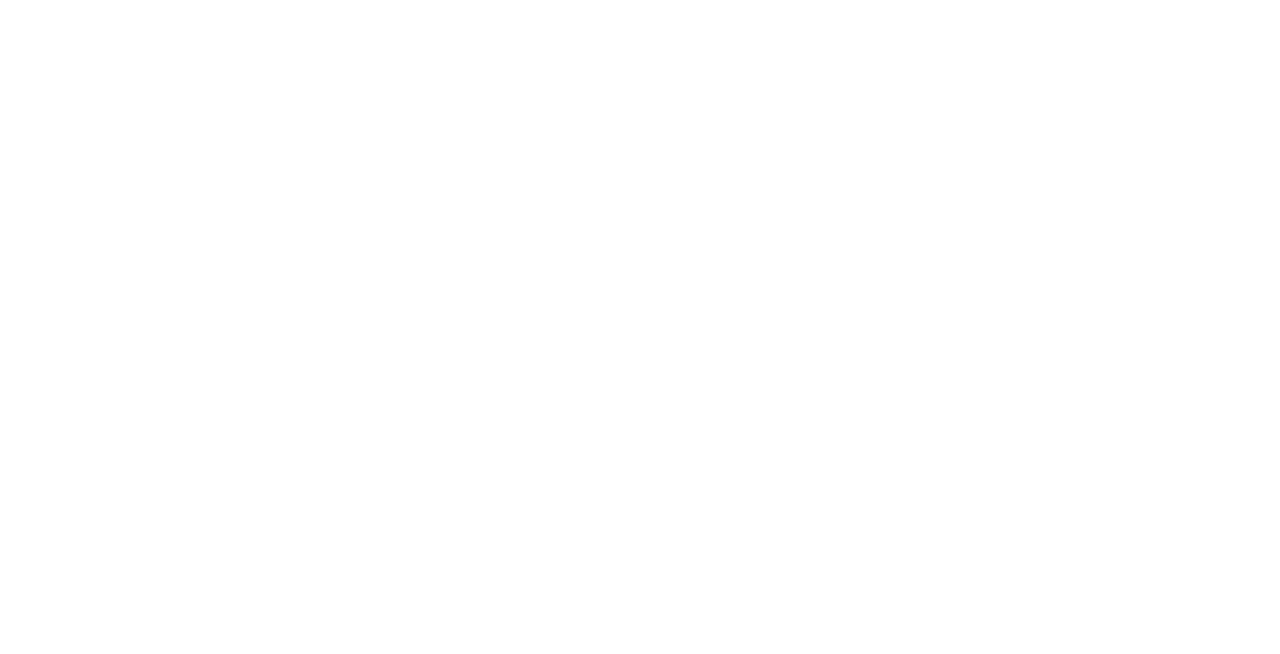
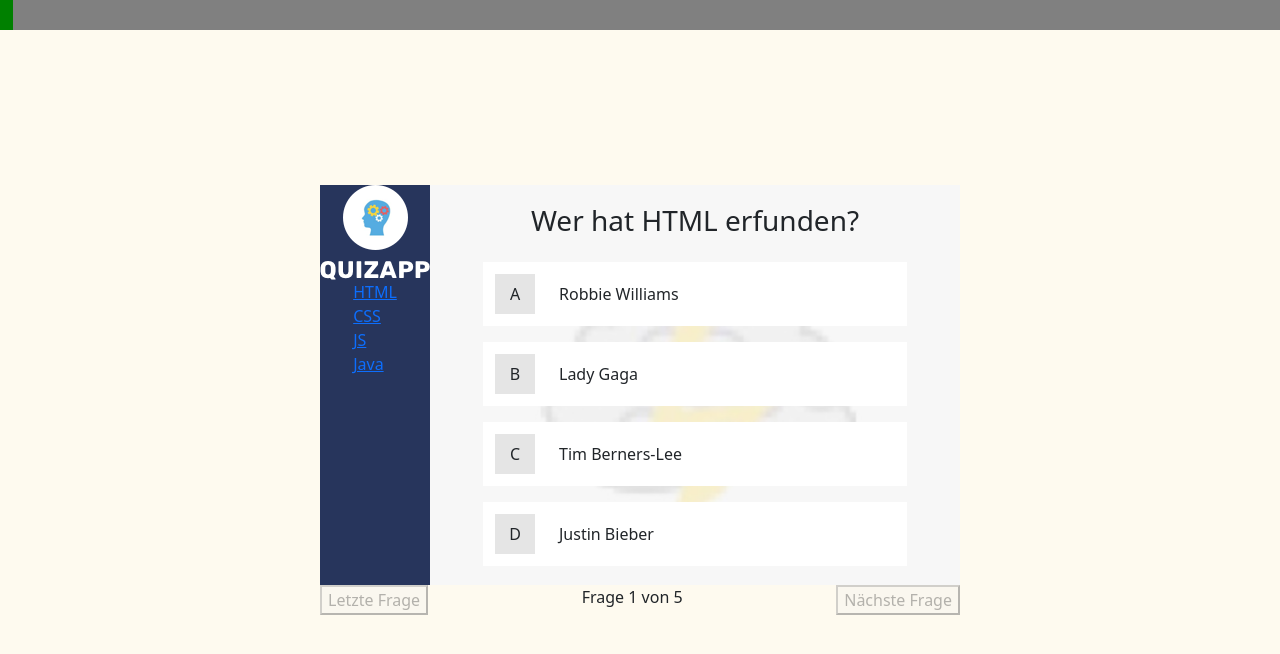
Before and after one commit to christopherHampel/quizapp, a plain HTML site: page index.html in a window 1280 px wide. Drawn offline with nearby package versions, Linux system fonts and the light colour scheme.

Commit message:
design and logic

```diff
--- a/index.html
+++ b/index.html
@@ -4,8 +4,88 @@
     <meta charset="UTF-8">
     <meta name="viewport" content="width=device-width, initial-scale=1.0">
     <title>quizapp</title>
+
+    <link rel="stylesheet" href="style.css">
+    <script src="script.js"></script>
+
+    <link href="https://cdn.jsdelivr.net/npm/bootstrap@5.3.3/dist/css/bootstrap.min.css" rel="stylesheet" integrity="sha384-QWTKZyjpPEjISv5WaRU9OFeRpok6YctnYmDr5pNlyT2bRjXh0JMhjY6hW+ALEwIH" crossorigin="anonymous">
+    <script src="https://cdn.jsdelivr.net/npm/bootstrap@5.3.3/dist/js/bootstrap.bundle.min.js" integrity="sha384-YvpcrYf0tY3lHB60NNkmXc5s9fDVZLESaAA55NDzOxhy9GkcIdslK1eN7N6jIeHz" crossorigin="anonymous"></script>
+
 </head>
-<body>
+<body onload="init()">
+    <div class="center-card">
+        <div id="myProgress">
+            <div id="myBar"></div>
+        </div>
+    <!-- <section class="complete-card">
+        <div class="leftside-card">
+            <img src="./img/logo.png" alt="Logo">
+            <div class="nav-links">
+                <a href="#">HTML</a>
+                <a href="#">CSS</a>
+                <a href="#">JS</a>
+                <a href="#">Java</a>
+            </div>
+            <div></div>
+        </div>
+        <div class="rightside-card">
+            <div class="headline">
+                <div class="text">
+                    <h3>Welcome to The Awesome HTML Quiz</h3>
+                    <h4>Ready for the Challenge?</h4>
+                </div>
+            </div>
+            <div class="button-area">
+                <div class="start-btn">
+                    <button>START NOW ></button>
+                </div>
+            </div>
+        </div>
+    </section> -->
 
+    <section class="complete-card">
+        <div class="leftside-card">
+            <img src="./img/logo.png" alt="Logo">
+            <div class="nav-links">
+                <a href="#">HTML</a>
+                <a href="#">CSS</a>
+                <a href="#">JS</a>
+                <a href="#">Java</a>
+            </div>
+            <div></div>
+        </div>
+
+        <div class="rightside-card">
+            <h3 id="question"></h3>
+            <div class="questions">
+
+                <div class="answer-single quiz-asnwer-card" onclick="answer('answer_1')">
+                    <span class="letter-for-answer">A</span>
+                    <span id="answer_1"></span>
+                </div>
+
+                <div class="answer-single quiz-asnwer-card" onclick="answer('answer_2')">
+                    <span class="letter-for-answer">B</span>
+                    <span id="answer_2"></span>
+                </div>
+
+                <div class="answer-single quiz-asnwer-card" onclick="answer('answer_3')">
+                    <span class="letter-for-answer">C</span>
+                    <span id="answer_3"></span>
+                </div>
+
+                <div class="answer-single quiz-asnwer-card" onclick="answer('answer_4')">
+                    <span class="letter-for-answer">D</span>
+                    <span id="answer_4"></span>
+                </div>
+            </div>
+        </div>
+    </section>
+    <div class="next-question">
+        <button disabled>Letzte Frage</button>
+        <span id="current-question"></span>
+        <button onclick="nextQuestion()" id="next-button" disabled>Nächste Frage</button>
+    </div>
+    </div>
 </body>
 </html>
--- a/script.js
+++ b/script.js
@@ -0,0 +1,102 @@
+let questions = [
+    {
+        "question": "Wer hat HTML erfunden?",
+        "answer_1": "Robbie Williams",
+        "answer_2": "Lady Gaga",
+        "answer_3": "Tim Berners-Lee",
+        "answer_4": "Justin Bieber",
+        "right_answer": 3,
+    },
+    {
+        "question": "Hallo",
+        "answer_1": "Robbie Williams",
+        "answer_2": "Lady Gaga",
+        "answer_3": "Tim Berners-Lee",
+        "answer_4": "Justin Bieber",
+        "right_answer": 3,
+    },
+    {
+        "question": "Wer hat HTML erfunden?",
+        "answer_1": "Robbie Williams",
+        "answer_2": "Lady Gaga",
+        "answer_3": "Tim Berners-Lee",
+        "answer_4": "Justin Bieber",
+        "right_answer": 3,
+    },
+    {
+        "question": "Wer hat HTML erfunden?",
+        "answer_1": "Robbie Williams",
+        "answer_2": "Lady Gaga",
+        "answer_3": "Tim Berners-Lee",
+        "answer_4": "Justin Bieber",
+        "right_answer": 3,
+    },
+    {
+        "question": "Wer hat HTML erfunden?",
+        "answer_1": "Robbie Williams",
+        "answer_2": "Lady Gaga",
+        "answer_3": "Tim Berners-Lee",
+        "answer_4": "Justin Bieber",
+        "right_answer": 3,
+    },
+];
+
+let currentQuestion = 0;
+
+function init() {
+    showQuestions();
+}
+
+function showCurrentQuestion() {
+    let showCurrentQuestion = document.getElementById('current-question');
+    showCurrentQuestion.innerHTML = '';
+    showCurrentQuestion.innerHTML = `
+    Frage ${currentQuestion + 1} von ${questions.length}`;
+}
+
+function showQuestions() {
+    let question = questions[currentQuestion];
+
+    if(currentQuestion >= questions.length){
+        alert('Fehler');
+    } else {
+        showCurrentQuestion();
+        document.getElementById('question').innerHTML = question['question'];
+        document.getElementById('answer_1').innerHTML = question['answer_1'];
+        document.getElementById('answer_2').innerHTML = question['answer_2'];
+        document.getElementById('answer_3').innerHTML = question['answer_3'];
+        document.getElementById('answer_4').innerHTML = question['answer_4'];
+    }
+}
+
+function answer(selection){
+    let question = questions[currentQuestion];
+    let idOfRightAnswer = `answer_${question['right_answer']}`;
+
+    if(selection == 'answer_3') {
+        document.getElementById(selection).parentNode.classList.add('bg-success');
+    } else {
+        document.getElementById(idOfRightAnswer).parentNode.classList.add('bg-success');
+        document.getElementById(selection).parentNode.classList.add('bg-danger');
+    }
+    document.getElementById('next-button').disabled = false;
+}
+
+function nextQuestion() {
+    currentQuestion++;
+    document.getElementById('next-button').disabled = true;
+    resetAnswerButtons();
+    showCurrentQuestion();
+    showQuestions();
+}
+
+function resetAnswerButtons() {
+    document.getElementById('answer_1').parentNode.classList.remove('bg-danger');
+    document.getElementById('answer_1').parentNode.classList.remove('bg-success');
+    document.getElementById('answer_2').parentNode.classList.remove('bg-danger');
+    document.getElementById('answer_2').parentNode.classList.remove('bg-success');
+    document.getElementById('answer_3').parentNode.classList.remove('bg-danger');
+    document.getElementById('answer_3').parentNode.classList.remove('bg-success');
+    document.getElementById('answer_4').parentNode.classList.remove('bg-danger');
+    document.getElementById('answer_4').parentNode.classList.remove('bg-success');
+}
--- a/style.css
+++ b/style.css
@@ -0,0 +1,117 @@
+body {
+    background-color: #FEFAEF !important;
+}
+
+.center-card {
+    height: 100vh;
+    display: flex;
+    flex-direction: column;
+    justify-content: center;
+    align-items: center;
+}
+
+.complete-card {
+    display: flex;
+    height: 50%;
+    width: 50%;
+}
+
+.leftside-card {
+    display: flex;
+    flex-direction: column;
+    align-items: center;
+    background-color: #27355C;
+}
+
+.rightside-card {
+    display: flex;
+    flex-direction: column;
+    justify-content: center;
+    align-items: center;
+    background-image: url('./img/brainbg.jpg');
+    object-fit: cover;
+    background-position-x: center;
+    background-position-y: center;
+    flex: 1;
+    width: 80%;
+}
+
+.headline {
+    height: 50%;
+    display: flex;
+    flex-direction: column;
+    justify-content: flex-end;
+    align-items: center;
+}
+
+.text {
+    width: 75%;
+    text-align: center;
+}
+
+.nav-links {
+    display: flex;
+    flex-direction: column;
+}
+
+.start-btn {
+    display: flex;
+    justify-content: flex-end;
+    width: 100%;
+}
+
+.button-area {
+    height: 50%;
+    width: 100%;
+    display: flex;
+    align-items: flex-end;
+    justify-content: flex-end;
+    padding: 24px;
+}
+
+.questions {
+    width: 80%;
+}
+
+.answer-single {
+    display: flex;
+    align-items: center;
+    gap: 24px;
+    background-color: white;
+    padding: 12px;
+    margin-top: 16px;
+}
+
+.letter-for-answer {
+    background-color: rgba(0, 0, 0, 0.1);
+    padding: 20px;
+    width: 16px;
+    height: 16px;
+    display: flex;
+    justify-content: center;
+    align-items: center;
+}
+
+.next-question {
+    width: 50%;
+    display: flex;
+    justify-content: space-between;
+}
+
+#myProgress {
+    width: 100%;
+    background-color: grey;
+    position: absolute;
+    top: 0;
+}
+
+#myBar {
+    width: 1%;
+    height: 30px;
+    background-color: green;
+}
+
+.quiz-asnwer-card:hover {
+    cursor: pointer;
+    background-color: rgba(0, 0, 0, 0.1);
+}
```
Also changed, not shown: img/Option 1 Copy 12.jpg (added), img/Option 1 Copy 15.jpg (added), img/Option 1 Copy 16.jpg (added), img/Option 1 Copy 17.jpg (added), img/brain result.png (added), img/brainbg.jpg (added), img/logo.png (added), img/tropy.png (added).
